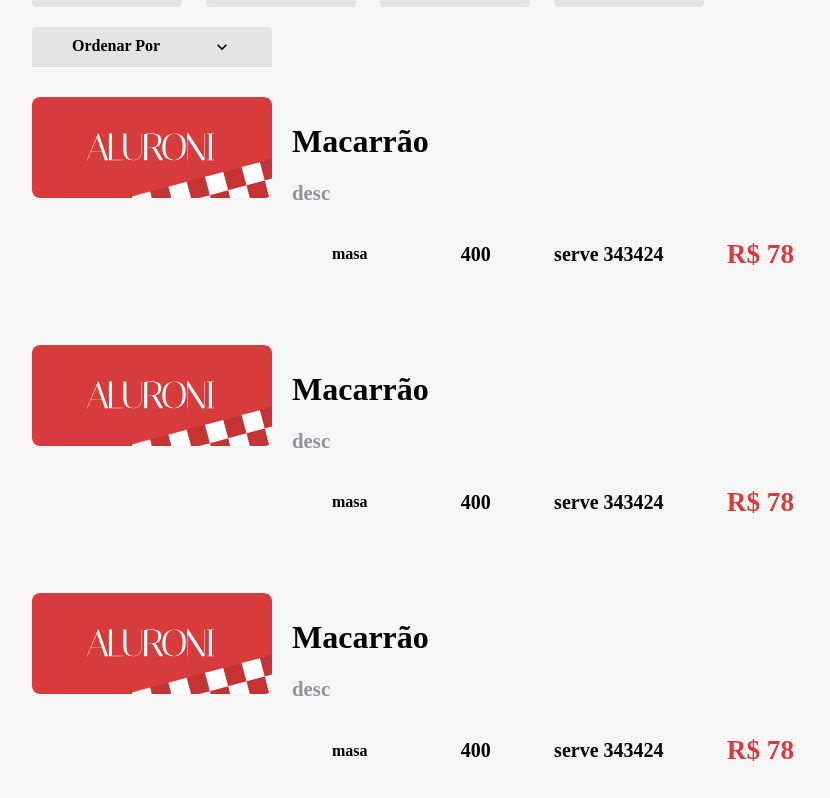
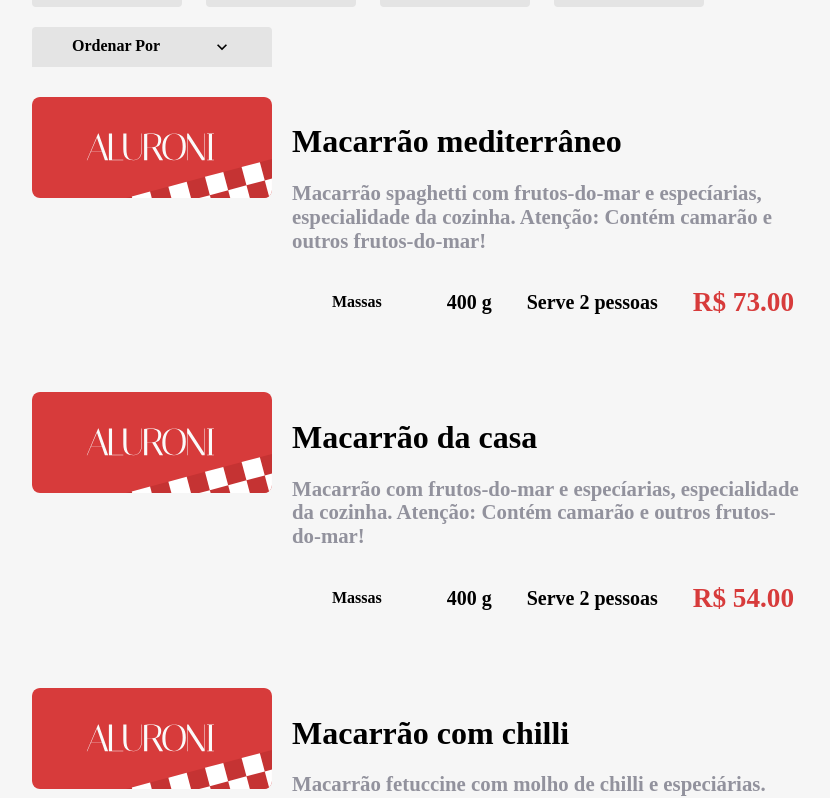
Before and after one commit to opsimata/ReactStaticFiles, a React (Create React App) app: page / in a window 1280 px wide. Shown: the part 687-1485 px from the top of the page, without its empty margins (168-998 px from the left). Built offline with nearby package versions, Linux system fonts and the light colour scheme; a web font is replaced by a local one.

Commit message:
items module reactive elements added

```diff
--- a/src/pages/Menu/Itens/Item/index.tsx
+++ b/src/pages/Menu/Itens/Item/index.tsx
@@ -1,22 +1,26 @@
 import logo from "assets/img/logo.svg";
 import styles from "./Item.module.scss";
+import menu from "../itens.json";
 
-export default function Items() {
+type Props = typeof menu[0];
+
+export default function Items(props: Props) {
+  const { title, description, category, size, serving, price } = props;
   return (
     <div className={styles.item}>
       <div className={styles.item__imagem}>
-        <img src={logo} alt="imagem" />
+        <img src={logo} alt={title} />
       </div>
       <div className={styles.item__descricao}>
         <div className={styles.item__titulo}>
-          <h2>Macarrão</h2>
-          <p>desc</p>
+          <h2>{title}</h2>
+          <p>{description}</p>
         </div>
         <div className={styles.item__tags}>
-          <div className={styles.item__tipo}>masa</div>
-          <div className={styles.item__porcao}>400</div>
-          <div className={styles.item__qtdpessoas}>serve 343424</div>
-          <div className={styles.item__valor}>R$ 78</div>
+          <div className={styles.item__tipo}>{category.label}</div>
+          <div className={styles.item__porcao}>{size} g</div>
+          <div className={styles.item__qtdpessoas}>Serve {serving} {serving === 1 ? "pessoa" : "pessoas"}</div>
+          <div className={styles.item__valor}>R$ {price.toFixed(2)}</div>
         </div>
       </div>
     </div>
--- a/src/pages/Menu/Itens/index.tsx
+++ b/src/pages/Menu/Itens/index.tsx
@@ -6,7 +6,10 @@
   return (
     <div className={styles.itens}>
       {menu.map((item) => (
-        <Item key={item.id} />
+        <Item
+          key={item.id}
+          {...item}
+        />
       ))}
     </div>
   );
```
